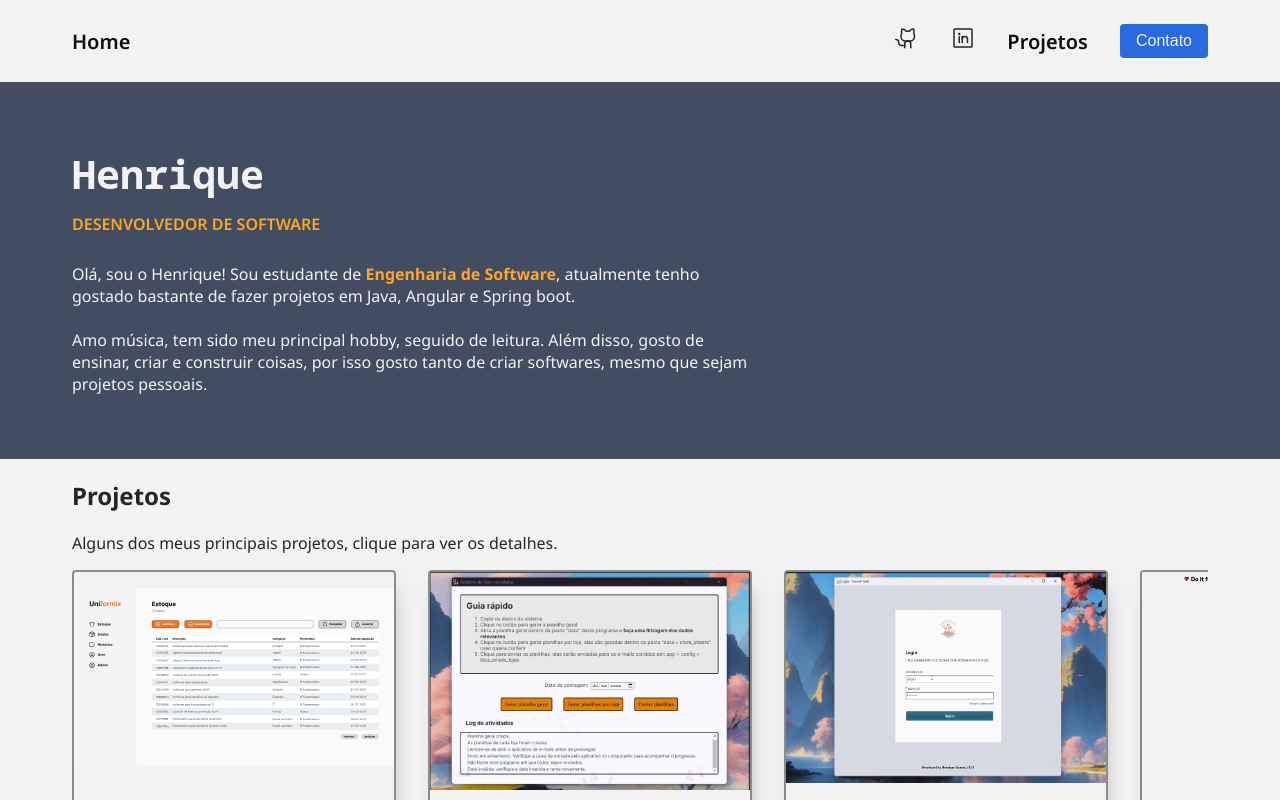
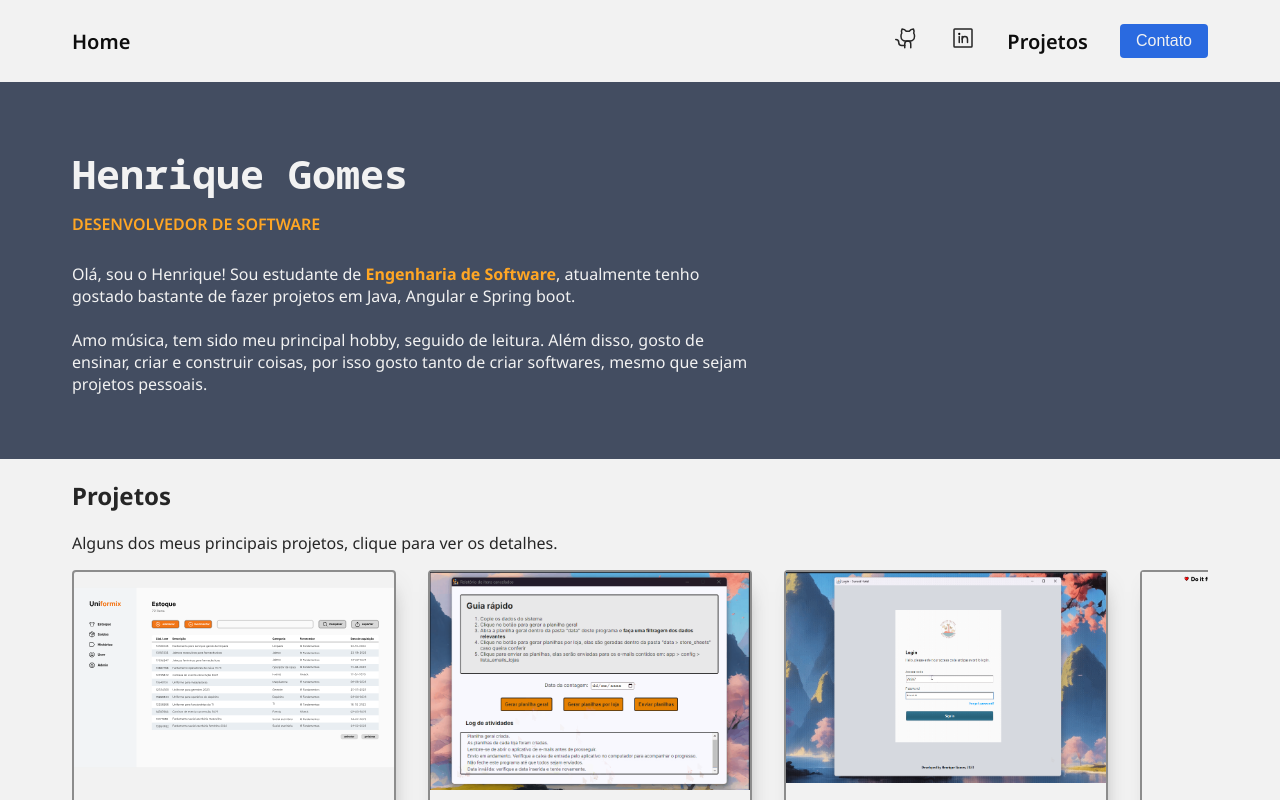
Before and after one commit to oihenrique/portfolio-web, an Angular app: page / in a window 1280 px wide. Shown: the top 800 px of the page. Built offline with nearby package versions, Linux system fonts and the light colour scheme.

Commit message:
fix: name

```diff
--- a/src/app/components/shared/main-section/main-section.component.html
+++ b/src/app/components/shared/main-section/main-section.component.html
@@ -1,6 +1,6 @@
 <main class="wrapper">
     <div class="main-content">
-        <h1>Henrique</h1>
+        <h1>Henrique Gomes</h1>
         <span>DESENVOLVEDOR DE SOFTWARE</span>
         <p>
             Olá, sou o Henrique! Sou estudante de <strong>Engenharia de Software</strong>, atualmente tenho gostado
```
